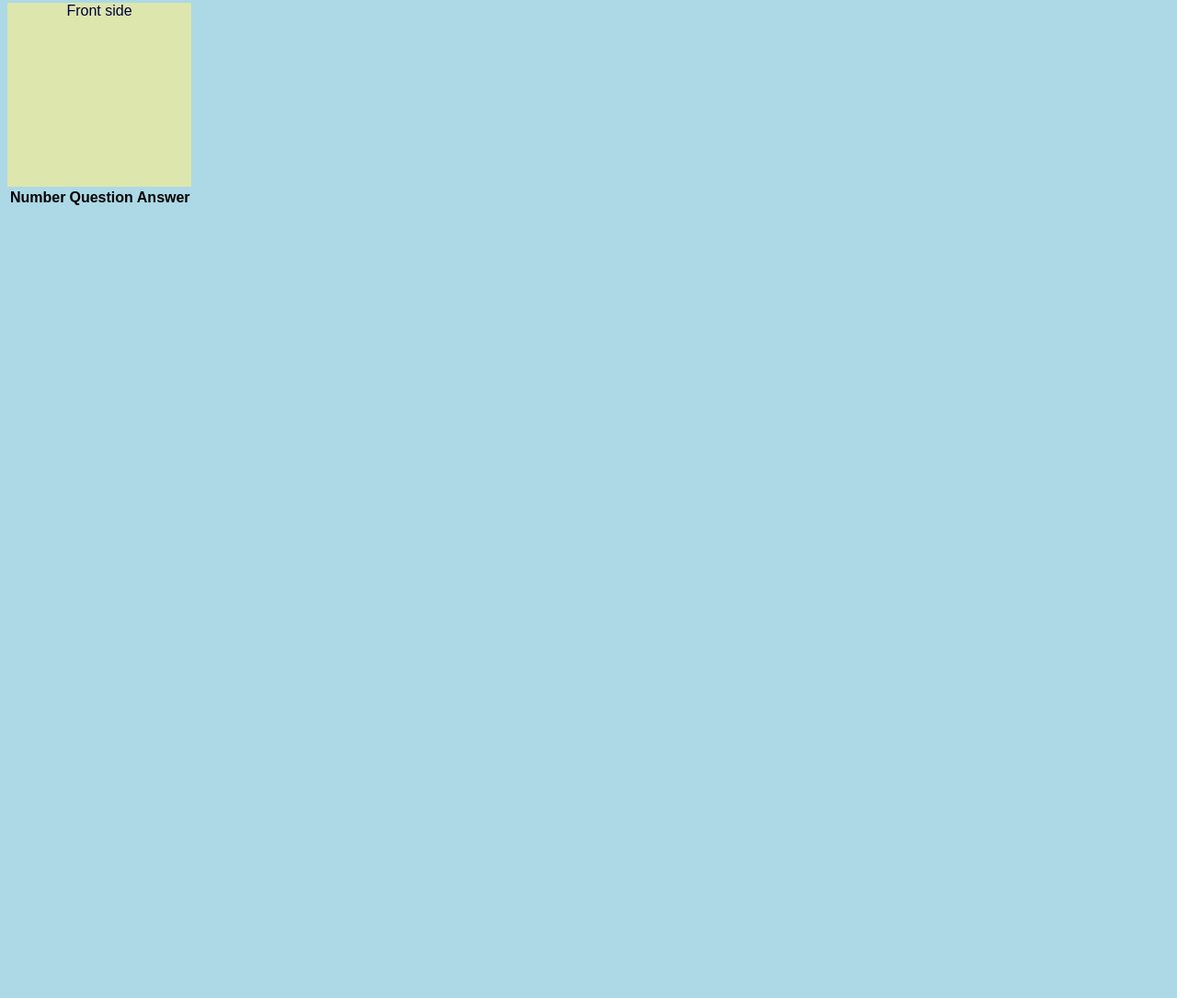
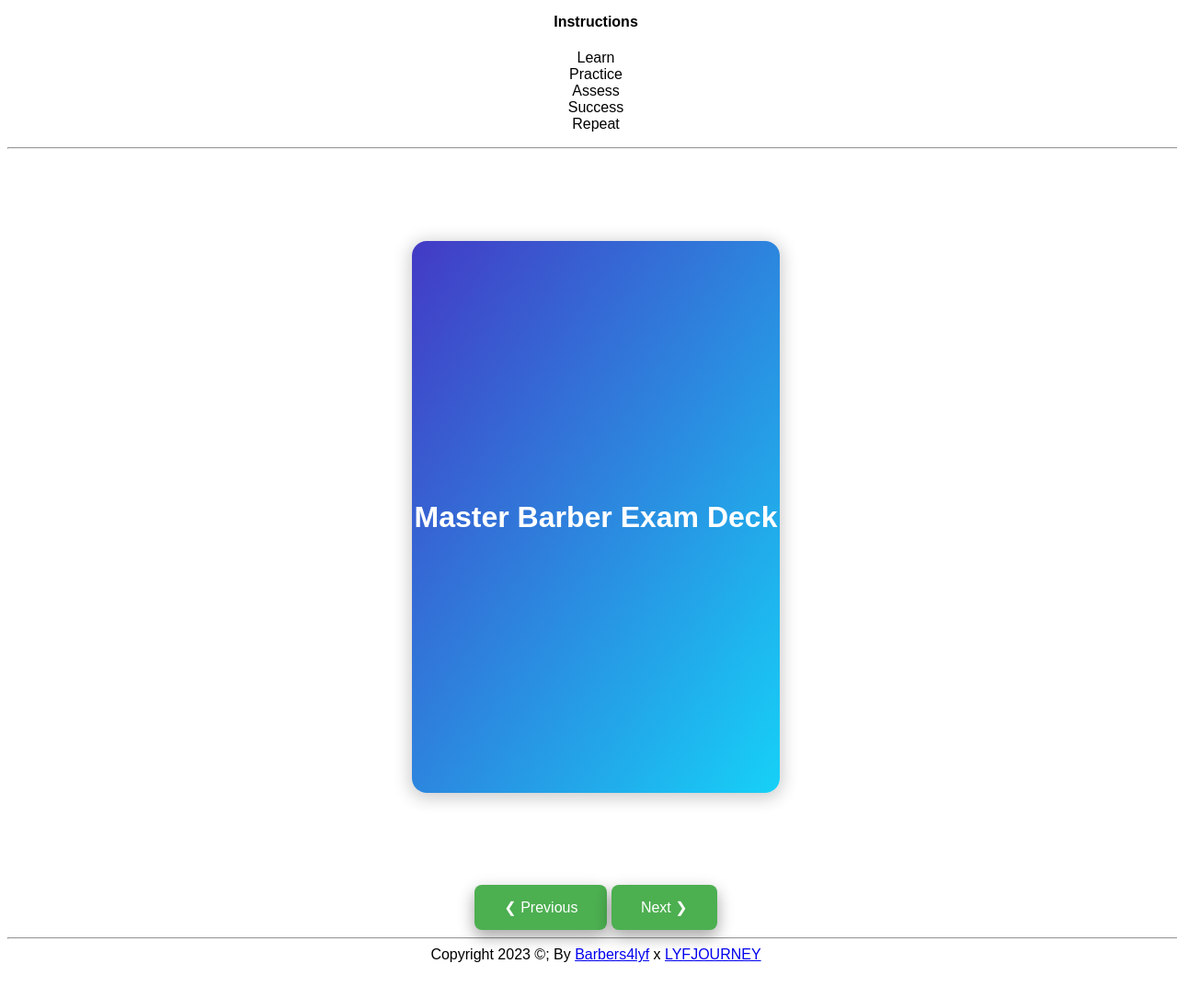
Before and after one commit to JoshuaFarara/BarberExamStudy, a plain HTML site: page index.html in a window 1280 px wide. Shown: the part 217-1302 px from the top of the page at 92% size. Before the commit the page ends 800 px from the top, so only its background shows below. Drawn offline with Linux system fonts and the light colour scheme; files that its build step writes are made by us from their sources; grey boxes are pictures that could not be loaded; files whose address does not match are found by name.

Commit message:
Updates to card,button,spacing
Add cards and Prev. next buttons. added spacing with margin and padding.

```diff
--- a/assets/JAVASCRIPT/app.js
+++ b/assets/JAVASCRIPT/app.js
@@ -1,5 +1,5 @@
 "user strict";
 
-import users from '../../JSON/chapter1.json' assert {type: 'json'};
+// import users from '../../JSON/chapter1.json' assert {type: 'json'};
 
-console.log(users);
+// console.log(users);
--- a/assets/JAVASCRIPT/main.js
+++ b/assets/JAVASCRIPT/main.js
@@ -20,9 +20,9 @@
 // //display objeject within a variable for index file
 // document.getElementById('message').innerHTML = myObject.favTrimmers;
 
-var barbers = '{"Joshua":{"age":"27", "nickname":"FararaTheArtist"}, "Monty":{"age":"41", "nickname":"MontyDaBarber"}}';
-var barbersObject = JSON.parse(barbers);
-console.log(barbersObject)
+// var barbers = '{"Joshua":{"age":"27", "nickname":"FararaTheArtist"}, "Monty":{"age":"41", "nickname":"MontyDaBarber"}}';
+// var barbersObject = JSON.parse(barbers);
+// console.log(barbersObject)
 
 // // document.getElementById('message').innerHTML = barbersObject.Joshua.nickname;
 // var xhr = new XMLHttpRequest();
@@ -38,3 +38,9 @@ console.log(barbersObject)
 //     console.log(myStuff[1]);
 //     } // end of if
 // } //end of the function
+
+const card = document.querySelector('.card__inner');
+
+card.addEventListener('click', function () {
+    card.classList.toggle('is-flipped');
+});
--- a/assets/JAVASCRIPT/script.js
+++ b/assets/JAVASCRIPT/script.js
@@ -1 +1 @@
-fetch()
+// fetch()
--- a/assets/css/style.css
+++ b/assets/css/style.css
@@ -1,4 +1,23 @@
-#myElement {
+:root {
+  --primary: #433ac5;
+  --secondary: #16d1f7;
+  --dark: #212121;
+  --light: #F3F3F3;
+}
+
+* {
+  /* margin: 0; */
+  padding: 0;
+}
+
+#menu {
+  text-align: center;
+  padding-bottom: 50px;
+  margin-bottom: 50px;
+}
+
+
+/* #myElement {
     text-align: center;
     width: 200px;
     height: 100px;
@@ -14,10 +33,10 @@ body {
     text-align: center;
     color: rgb(8, 11, 204);
     margin-left: 20px;
-  }
+  } */
 
 
-/* Style the flip card container */
+/* Style the flip card container
 .flip-card {
     perspective: 1000px;
     position: relative;
@@ -25,7 +44,7 @@ body {
     height: 200px;
   }
 
-/* Style the front and back sides */
+/* Style the front and back sides
 .flip-card-front, .flip-card-back {
     text-align: center;
     position: absolute;
@@ -34,17 +53,187 @@ body {
     backface-visibility: hidden;
   }
 
-/* Style the front side */
+/* Style the front side
 .flip-card-front {
     background-color: rgb(221, 230, 173);
     color: rgb(1, 1, 62);
     z-index: 2;
   }
 
-/* Style the back side */
+/* Style the back side
 .flip-card-back {
     background-color: navy;
     color: rgb(159, 235, 37);
     transform: rotateY(180deg);
     z-index: 1;
   }
+*/
+
+
+
+/* Flip card Design for all Study cards */
+body {
+  font-family: monsterrat, sans-serif;
+  width: 100%;
+  min-height: 100vh;
+}
+
+.card {
+  margin: 100px auto 0;
+  margin-bottom: 100px;
+  width: 400px;
+  height: 600px;
+  perspective: 1000px;
+
+}
+
+/* .card1 {
+  margin: 100px auto 0;
+  width: 400px;
+  height: 600px;
+  perspective: 1000px;
+} */
+
+.card__inner {
+  width: 100%;
+  height: 100%;
+  transition: transform 1s;
+  transform-style: preserve-3d;
+  cursor: pointer;
+  position: relative;
+}
+
+.card__inner.is-flipped {
+  transform: rotateY(180deg);
+}
+
+.card__face {
+  position: absolute;
+  width: 100%;
+  height: 100%;
+  -webkit-backface-visibility: hidden;
+  backface-visibility: hidden;
+  overflow: hidden;
+  border-radius: 16px;
+  box-shadow: 0px 3px 18px 3px rgba(0, 0, 0, 0.2);
+}
+
+.card__face--front {
+  background-image: linear-gradient(to bottom right, var(--primary), var(--secondary));
+  display: flex;
+  align-items: center;
+  justify-content: center;
+}
+
+.card__face--front h2 {
+  color: #FFF;
+  font-size: 32px;
+}
+
+.card__face--back {
+  background-color: var(--light);
+  transform: rotateY(180deg);
+}
+
+.card__content {
+  width: 100%;
+  height: 100%;
+}
+
+.card__header{
+  position: relative;
+  padding: 30px 30px 40px;
+}
+
+.card__header:after {
+  content: '';
+  display: block;
+  position: absolute;
+  top: 0;
+  left: 0;
+  right: 0;
+  bottom: 0;
+  z-index: -1;
+  border-radius: 0 0 50% 0;
+  background-image: linear-gradient(to bottom left, var(--primary) 10%, var(--secondary) 115%)
+}
+
+.pp {
+  display: block;
+  width: 128px;
+  height: 128px;
+  margin: 0 auto 30px;
+  border-radius: 50%;
+  background-color: #FFF;
+  border: 5px solid #FFF;
+  object-fit: cover;
+}
+
+.card__header h2 {
+  color: #FFF;
+  font-size: 32px;
+  font-weight: 900;
+  text-transform: uppercase;
+  text-align: center;
+}
+
+.card__body {
+  padding: 30px;
+}
+
+.card__body h3 {
+  color: var(--dark);
+  font-size: 24px;
+  font-weight: 600;
+  margin-bottom: 15px;
+}
+
+.card__body p {
+  color: var(--dark);
+  font-size: 18px;
+  line-height: 1.5;
+}
+
+/* Buttons for card navigation */
+
+ /* previous and next buttons */
+ .button {
+  background-color: #4CAF50; /* Green */
+  border: none;
+  border-radius: 8px;
+  color: white;
+  padding: 15px 32px;
+  text-align: center;
+  text-decoration: none;
+  display: inline-block;
+  font-size: 16px;
+  transition-duration: 0.4s;
+  box-shadow: 0 8px 16px 0 rgba(0,0,0,0.2), 0 6px 20px 0 rgba(0,0,0,0.19);
+
+}
+
+.button:hover {
+  background-color: #329485; /* Some Teal */
+  color: white;
+  box-shadow:  0 12px 16px 0 rgba(0,0,0,0.24), 0 17px 50px 0 rgba(0,0,0,0.19);
+}
+
+.card-nextprevbtns {
+  /* padding: 10px; */
+  margin-bottom: 50px;
+}
+
+ /*
+ .b4l-left {
+
+ }
+ .b4l-right {
+
+ }
+.b4l-btn-success {
+
+}
+
+b4l-left b4l-btn
+b4l-right b4l-btn
+*/
--- a/index.html
+++ b/index.html
@@ -1,13 +1,23 @@
 <!DOCTYPE html>
-<html>
+<html lang="en">
 <head>
-    <title>The Blueprint Review App</title>
-    <link rel="stylesheet" type="text/css" href="style.css">
+    <meta charset="UTF-8">
+    <title>The MasterBarber Theory Exam Study - Review App</title>
+    <link rel="stylesheet" href="assets/css/style.css" />
+  <style></style>
 </head>
-<body>
-    <h1 class="headingTitle">The BluePrint Flip-Card Review Game</h1>
-  <p>Today you will play our first basic flip card study guide to master the content of the BluePrint and become a qualified Master Barber.</p>
+
+<header>
+  <div id="menu" >
+  <h1 class="headingTitle">The Master Barber Theory Exam Flip-Card Review Game</h1>
+  <p>Sit back and Flip, master the cirriculum required to become a Master Barber.
+     Increase your chance of passing the theory exam by using the proper tools to prepare you for the exam!
+     Have Fun and Learn.</p>
+</header>
+
+<body id="menu">
   <ul>
+    <h4>Instructions</h4>
     <li>Learn</li>
     <li>Practice</li>
     <li>Assess</li>
@@ -16,21 +26,38 @@
   </ul>
   <p id="message"></p>
 
+  <hr>
 
-    <!-- Create the flip card container -->
-    <div class="flip-card">
+  <div class="card">  <!--Outward card that handles perspective-->
+    <div class="card__inner"> <!--actual card to be doing the flipping-->
+        <div class="card__face card__face--front"> <!--front face of the card-->
+            <h2>Master Barber Exam Deck</h2>
+        </div>
+        <div class="card__face card__face--back"> <!--back face of the card-->
+            <div class="card__content">
+                <div class="card__header">
+                    <img src="https://barbers4lyf.com/wp-content/uploads/2018/06/Barbers4Lyfe-02-800x800.png" alt="pp" class="pp" />
+                    <h2>Theory Exam Study Cards</h2>
+                </div>
+                <div class="card__body">
+                    <h3><a href="">Theory Cirriculum</a></h3>
+                    <p>Visit your State Board's official exam requirements as a reference in order to prepare your optimal study plan for success based on your state's specific cirriculum.</p>
+                </div>
+            </div>
+        </div>
+    </div>
+  </div>
 
-    <!-- Define the front and back sides -->
-    <div class="flip-card-front">
-        Front side
-    </div>
-    <div class="flip-card-back">
-        Back side
-    </div>
+  <!-- <img width="800" height="800" src="https://barbers4lyf.com/wp-content/uploads/2018/06/Barbers4Lyfe-02-800x800.png" class="header_logo header-logo" alt="Barbers4lyf"> -->
 
-    </div>
+  <div class="card-nextprev">
+    <a class="button" href="">❮ Previous</a>
+    <a class="button" href="">Next ❯</a>
+  </div>
 
-  <table>
+  <hr>
+
+  <!-- <table>
     <thead>
       <tr>
         <th>Number</th>
@@ -39,15 +66,21 @@
       </tr>
 
     </thead>
-    <tbody id="data-output">
-        <!-- Populated from javascript file-->
-
+    <tbody id="data-output">1
     </tbody>
-  </table>
+  </table>  -->
 
 
 </body>
+
+<footer class="copyright-footer">
+  Copyright 2023 ©; By
+  <a href="https://barbers4lyf.com/"> Barbers4lyf</a>
+  x
+  <a href="http://lyfjourney.com/"> LYFJOURNEY</a>
+</footer>
+
 <script src="script.js"></script>
-<script type="text/javascript" src="main.js" ></script>
+<script src="assets/JAVASCRIPT/main.js"></script>
 <script type="module" src="app.js"></script>
 </html>
```
Also changed, not shown: 2 other files.
